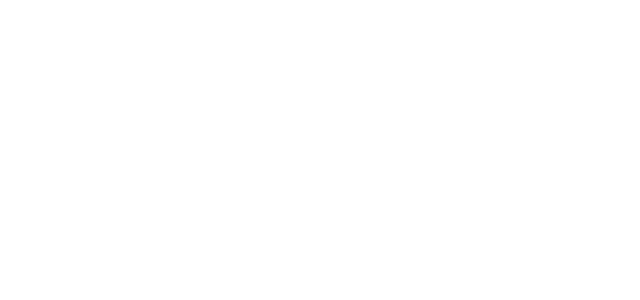
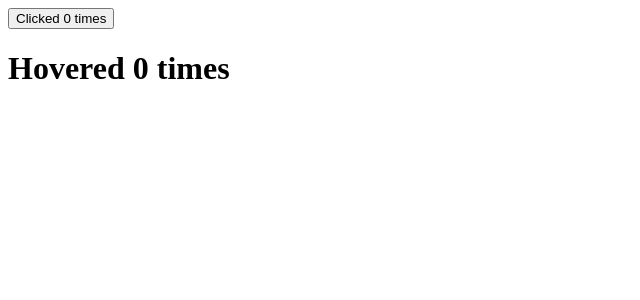
Before and after one commit to aakash19090/basic-context-api, a React (Create React App) app: page / in a window 1280 px wide. Shown: the top 300 px of the page, without its empty margins (0-640 px from the left). Built offline with nearby package versions, Linux system fonts and the light colour scheme.

Commit message:
react hocs

```diff
--- a/src/App.js
+++ b/src/App.js
@@ -1,9 +1,12 @@
 import React, { Component } from 'react';
+import ClickCounter from './ClickCounter'
+import HoverCounter from './HoverCounter';
 class App extends Component {
     render() {
         return (
             <div>
-
+                <ClickCounter name="Akash"/>
+                <HoverCounter/>
             </div>
         )
     }
--- /dev/null
+++ b/src/ClickCounter.js
@@ -0,0 +1,14 @@
+import React, { Component } from 'react'
+import WithCounter from './WithCounter'
+
+class ClickCounter extends Component {
+    render() {
+        return (
+            <div>
+                <button onClick={ this.props.incrementCount } > Clicked {this.props.counter} times</button>
+            </div>
+        )
+    }
+}
+
+export default WithCounter(ClickCounter, 'Argument Here')
--- /dev/null
+++ b/src/HoverCounter.js
@@ -0,0 +1,14 @@
+import React, { Component } from 'react'
+import WithCounter from './WithCounter'
+
+class HoverCounter extends Component {
+    render() {
+        return (
+            <div>
+                <h1 onMouseOver={ this.props.incrementCount } > Hovered {this.props.counter} times</h1>
+            </div>
+        )
+    }
+}
+
+export default WithCounter(HoverCounter)
--- /dev/null
+++ b/src/WithCounter.js
@@ -0,0 +1,28 @@
+import React from 'react'
+
+const UpdatedComponent = (OriginalComponent, parameters) => {
+    class NewComponent extends React.Component {
+
+        constructor(props) {
+            super(props)
+
+            this.state = {
+                count: 0
+            }
+        }
+
+        incrementCount = () => {
+            this.setState((prevState) => {
+                return { count : prevState.count + 1 }
+            })
+        }
+
+        render() {
+            return <OriginalComponent counter={this.state.count} incrementCount={this.incrementCount} {...this.props} />
+        }
+    }
+    return NewComponent
+
+}
+
+export default UpdatedComponent
```
Also changed, not shown: src/Hoc.png (added), 1 other file (tests, documents, lock files or other folders).
